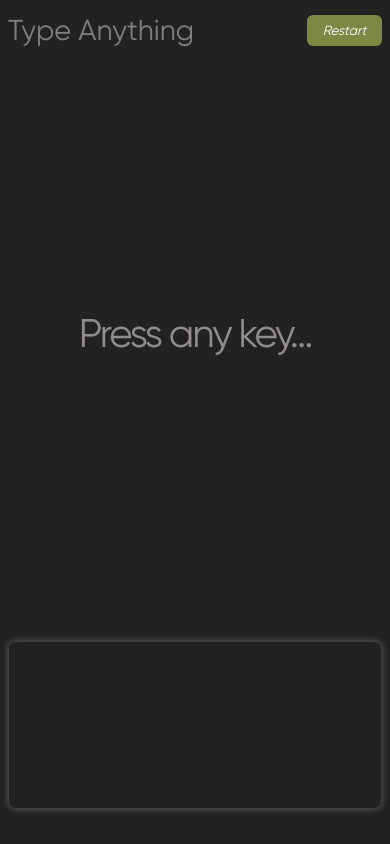
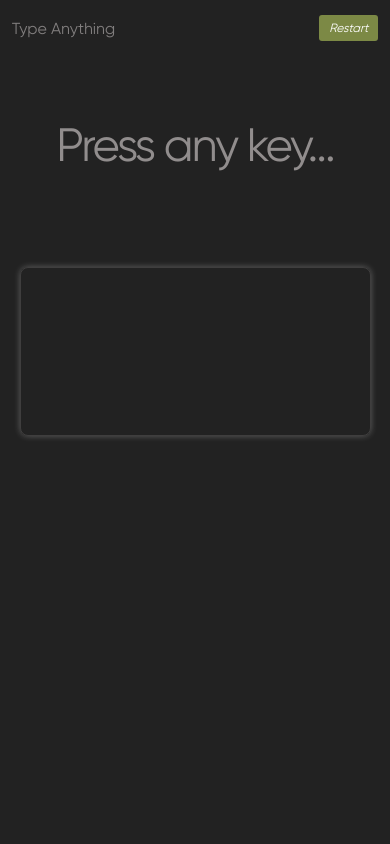
Before and after one commit to silent-faithX/type-anything, a plain HTML site: page index.html in a window 390 px wide. Drawn offline with Linux system fonts and the light colour scheme.

Commit message:
responciveness added

```diff
--- a/style.css
+++ b/style.css
@@ -90,3 +90,37 @@ h1 {
     box-shadow: 0 0 6px #fafbfb45;
     font-size: clamp(0.9rem, 1.5vw, 1.2rem);
 }
+
+/* Mobile Devices */
+@media (max-width: 768px) {
+    nav {
+        display: flex;
+        height: auto;
+        gap: 10px;
+        padding: 15px 3vw;
+    }
+
+    nav #name {
+        font-size: 1rem;
+    }
+
+    nav button {
+        padding: 6px 10px;
+        font-size: 12px;
+        border-radius: 3px;
+    }
+
+    h1 {
+        height: auto;
+        font-size: clamp(2rem, 12vw, 5rem);
+        letter-spacing: -2px;
+        margin: 1rem 0;
+        padding-top: 3rem;
+        padding-bottom: 5rem;
+    }
+
+    #content {
+        margin: 1rem 5vw;
+        font-size: 0.95rem;
+    }
+}
```
